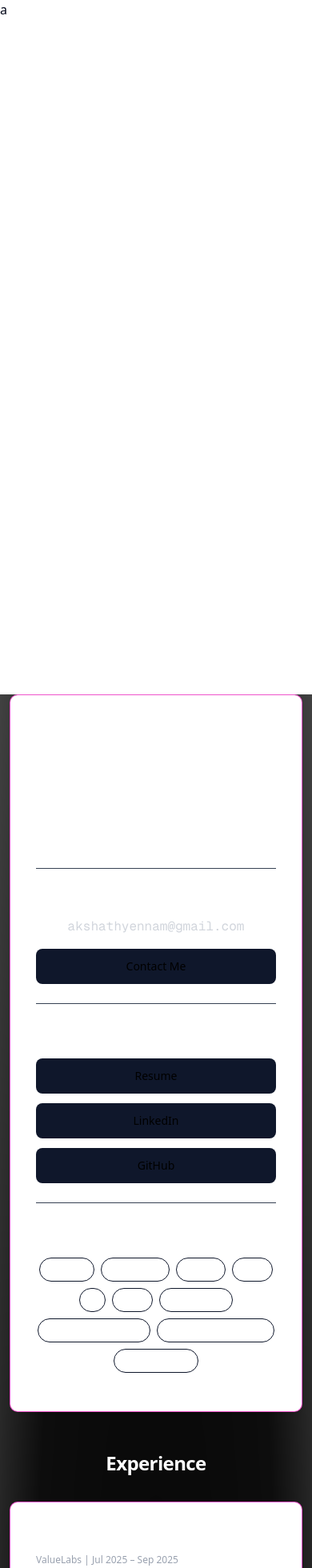
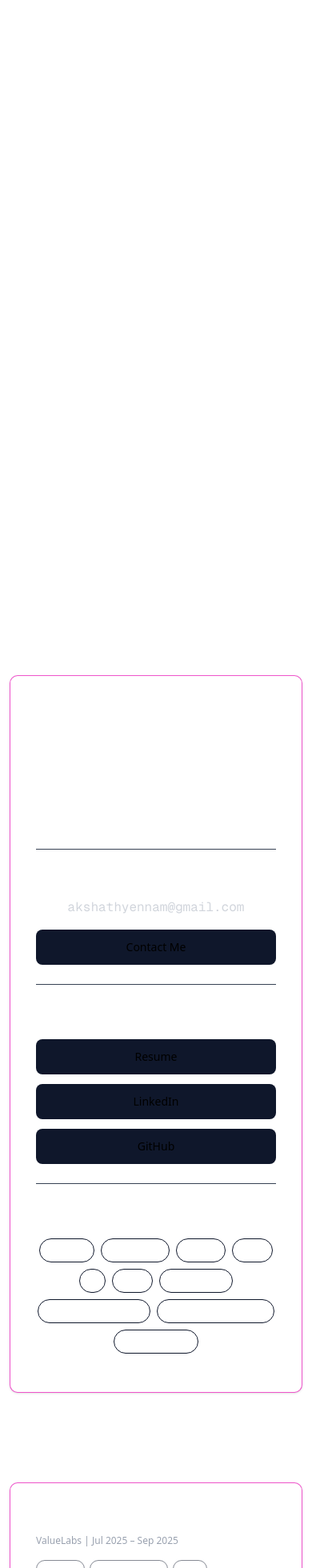
Before and after one commit to Akshath47/portfolio, a Next.js app: page / in a window 390 px wide. Shown: the top 1960 px of the page at 80% size. Built offline with nearby package versions, Linux system fonts and the light colour scheme.

Commit message:
feature: remove darker gradient to see webgl effect more clearly

```diff
--- a/app/globals.css
+++ b/app/globals.css
@@ -211,45 +211,12 @@
   }
 }
 
-/* Central Black Bar and Gradient Card System */
+/* Gradient Card System */
 @layer components {
-  .central-black-bar {
-    position: fixed;
-    top: 0;
-    left: 50%;
-    transform: translateX(-50%);
-    width: 15%;
-    height: 100vh;
-    background: rgba(0, 0, 0, 0.95);
-    z-index: 30;
-    opacity: 0;
-    transition: opacity 0.3s ease-in-out;
-    pointer-events: none;
-  }
-
-  .central-black-bar.visible {
-    opacity: 1;
-  }
-
   .main-gradient-card {
     position: relative;
     width: 100%;
-    background: linear-gradient(
-      to right,
-      transparent 0%,
-      rgba(0, 0, 0, 0.1) 15%,
-      rgba(0, 0, 0, 0.5) 20%,
-      rgba(0, 0, 0, 0.75) 30%,
-      rgba(0, 0, 0, 0.85) 35%,
-      rgba(0, 0, 0, 0.95) 40%,
-      rgba(0, 0, 0, 0.95) 50%,
-      rgba(0, 0, 0, 0.95) 60%,
-      rgba(0, 0, 0, 0.85) 65%,
-      rgba(0, 0, 0, 0.75) 70%,
-      rgba(0, 0, 0, 0.5) 80%,
-      rgba(0, 0, 0, 0.1) 85%,
-      transparent 100%
-    );
+    background: transparent;
   }
 
 
@@ -439,25 +406,7 @@
   @media (max-width: 1024px) {
     /* Adjust main gradient for tablet */
     .main-gradient-card {
-      background: linear-gradient(
-        to right,
-        transparent 0%,
-        rgba(0, 0, 0, 0.2) 10%,
-        rgba(0, 0, 0, 0.6) 15%,
-        rgba(0, 0, 0, 0.85) 25%,
-        rgba(0, 0, 0, 0.95) 35%,
-        rgba(0, 0, 0, 0.95) 50%,
-        rgba(0, 0, 0, 0.95) 65%,
-        rgba(0, 0, 0, 0.85) 75%,
-        rgba(0, 0, 0, 0.6) 85%,
-        rgba(0, 0, 0, 0.2) 90%,
-        transparent 100%
-      );
-    }
-
-    /* Adjust central black bar for tablet */
-    .central-black-bar {
-      width: 20%;
+      background: transparent;
     }
 
     /* Project carousel adjustments for tablet */
@@ -490,19 +439,7 @@
       right: 50%;
       margin-left: -50vw;
       margin-right: -50vw;
-      background: radial-gradient(
-        ellipse 90% 100% at center,
-        rgba(0, 0, 0, 0.98) 0%,
-        rgba(0, 0, 0, 0.95) 50%,
-        rgba(0, 0, 0, 0.7) 80%,
-        rgba(0, 0, 0, 0.3) 95%,
-        transparent 100%
-      );
-    }
-
-    /* Central black bar - wider on mobile */
-    .central-black-bar {
-      width: 30%;
+      background: transparent;
     }
 
     /* Hero section card - reduce padding */
--- a/app/page.tsx
+++ b/app/page.tsx
@@ -8,7 +8,6 @@ import { Separator } from "@/components/ui/separator";
 import { ProjectCarousel } from "@/components/ui/project-carousel";
 import { ExperienceTabs } from "@/components/ui/experience-tabs";
 import { JourneyTimeline } from "@/components/ui/journey-timeline";
-import { CentralBlackBar } from "@/components/ui/central-black-bar";
 import { ScrollAnimationProvider } from "@/components/ui/scroll-animations";
 import { UnicornStudioScript } from "@/components/unicorn-studio-script";
 import "react-vertical-timeline-component/style.min.css";
@@ -33,11 +32,8 @@ export default function Home() {
           ></div>
         </div>
 
-        {/* Central Black Bar - appears after scrolling */}
-        <CentralBlackBar />
-
         {/* All content overlaid on the UnicornScene background */}
-        <div className="relative z-40">a
+        <div className="relative z-40">
         {/* Spacer for full hero page - just the UnicornScene */}
         <div className="h-screen"></div>
 
```
